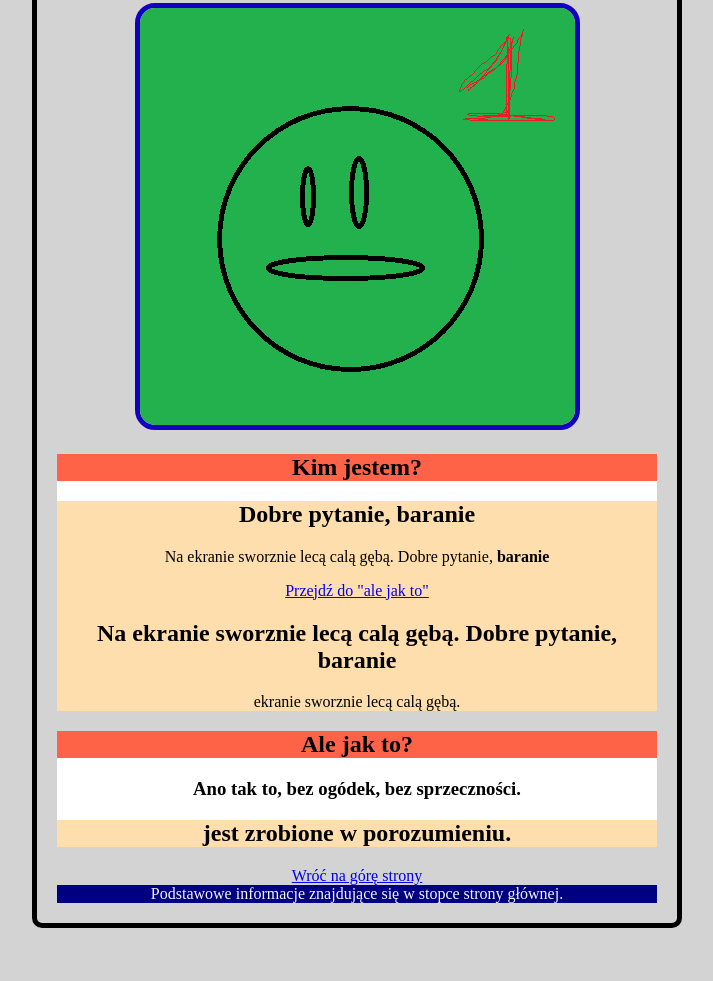
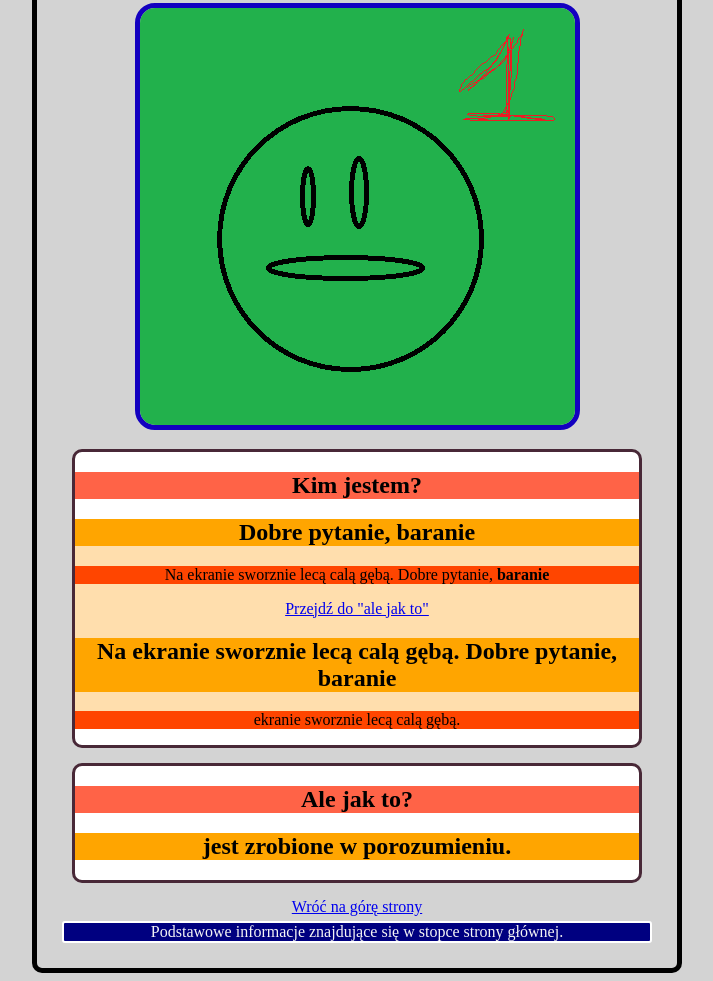
Before and after one commit to pawel-jezior/homepage, a plain HTML site: page index.html in a window 1280 px wide. Shown: the part 186-1167 px from the top of the page, without its empty margins (283-996 px from the left). Before the commit the page ends 1122 px from the top, so only its background shows below. Drawn offline with Linux system fonts and the light colour scheme.

Commit message:
small fix

```diff
--- a/index.html
+++ b/index.html
@@ -12,9 +12,17 @@
   <body class="body">
     <header>
       <nav class="navigation-center">
-        <a class="navigation-center__link navigation-center__link--homepage" href="index.html">Strona Główna</a>
-        <a class="navigation-center__link" href="strona_numer_2.html">Strona numer 2</a>
-        <a class="navigation-center__link" href="strona_numer_3.html">Strona numer 3</a>
+        <a
+          class="navigation-center__link navigation-center__link--homepage"
+          href="index.html"
+          >Strona Główna</a
+        >
+        <a class="navigation-center__link" href="strona_numer_2.html"
+          >Strona numer 2</a
+        >
+        <a class="navigation-center__link" href="strona_numer_3.html"
+          >Strona numer 3</a
+        >
       </nav>
     </header>
 
@@ -22,33 +30,43 @@
       <header id="top">
         <h1 class="main__title">
           Pablo
-          <a class="main__link" href="https://pl.wikipedia.org/wiki/In%C5%BCynier">Inżynier</a>
+          <a
+            class="main__link"
+            href="https://pl.wikipedia.org/wiki/In%C5%BCynier"
+            >Inżynier</a
+          >
         </h1>
       </header>
 
-      <img class="main__picture" src="zdjecie_numer_1.png" alt="zdjecie na zielonym tle" />
+      <img
+        class="main__picture"
+        src="zdjecie_numer_1.png"
+        alt="zdjecie na zielonym tle"
+      />
 
       <section class="section">
         <h2 class="section__title">Kim jestem?</h2>
         <article class="section__article">
-          <h2>Dobre pytanie, baranie</h2>
-          <p>
+          <h2 class="section__article--title">Dobre pytanie, baranie</h2>
+          <p class="section__article--description">
             Na ekranie sworznie lecą calą gębą. Dobre pytanie, <b>baranie</b>
           </p>
           <a href="#ale-jak-to">Przejdź do "ale jak to"</a>
           <article class="section__article">
-            <h2>Na ekranie sworznie lecą calą gębą. Dobre pytanie, baranie</h2>
-            <p>ekranie sworznie lecą calą gębą.</p>
+            <h2 class="section__article--title">
+              Na ekranie sworznie lecą calą gębą. Dobre pytanie, baranie
+            </h2>
+            <p class="section__article--description">
+              ekranie sworznie lecą calą gębą.
+            </p>
           </article>
         </article>
       </section>
 
       <section class="section">
         <h2 class="section__title">Ale jak to?</h2>
-
-        <h3>Ano tak to, bez ogódek, bez sprzeczności.</h3>
         <article class="section__article">
-          <h2>jest zrobione w porozumieniu.</h2>
+          <h2 class="section__article--title">jest zrobione w porozumieniu.</h2>
         </article>
       </section>
 
--- a/style.css
+++ b/style.css
@@ -5,6 +5,9 @@
 .footer {
   background: navy;
   color: whitesmoke;
+  border: #fff 2px solid;
+  border-radius: 3px;
+  margin: 5px;
 }
 
 .main {
@@ -53,12 +56,24 @@
 
 .section {
   background: #ffffff;
+  border: #482837 3px solid;
+  border-radius: 10px;
+
+  margin: 15px;
 }
 
 .section__article {
   background: navajowhite;
 }
 
+.section__article--description {
+  background: orangered;
+}
+
+.section__article--title {
+  background: orange;
+}
+
 .section__title {
   background: tomato;
 }
```
